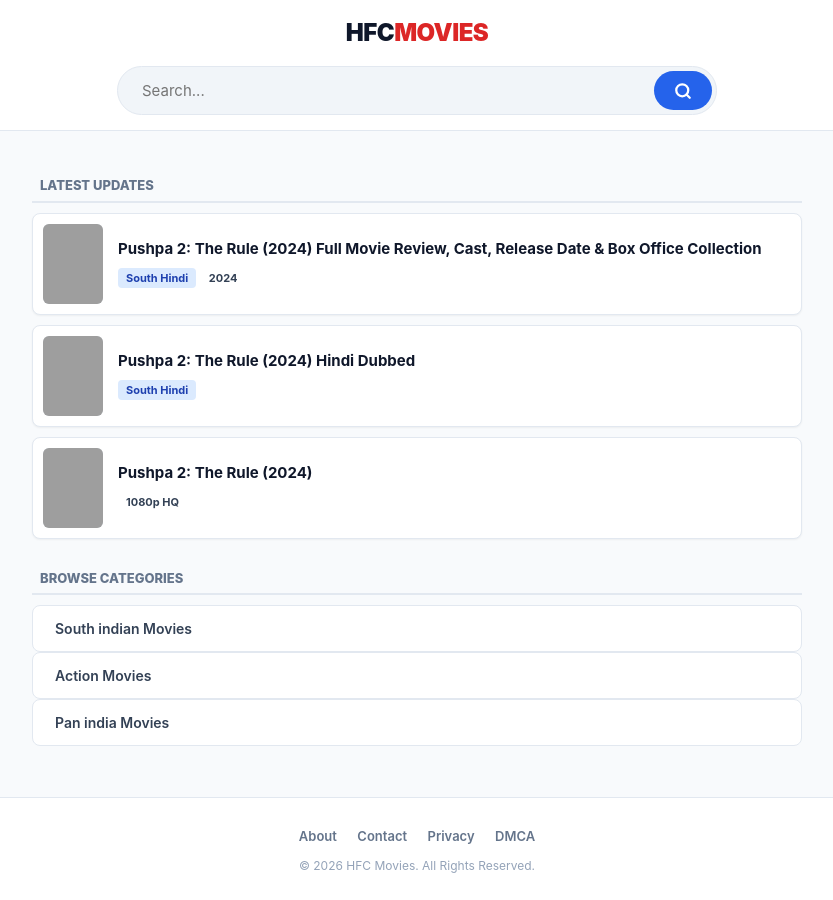
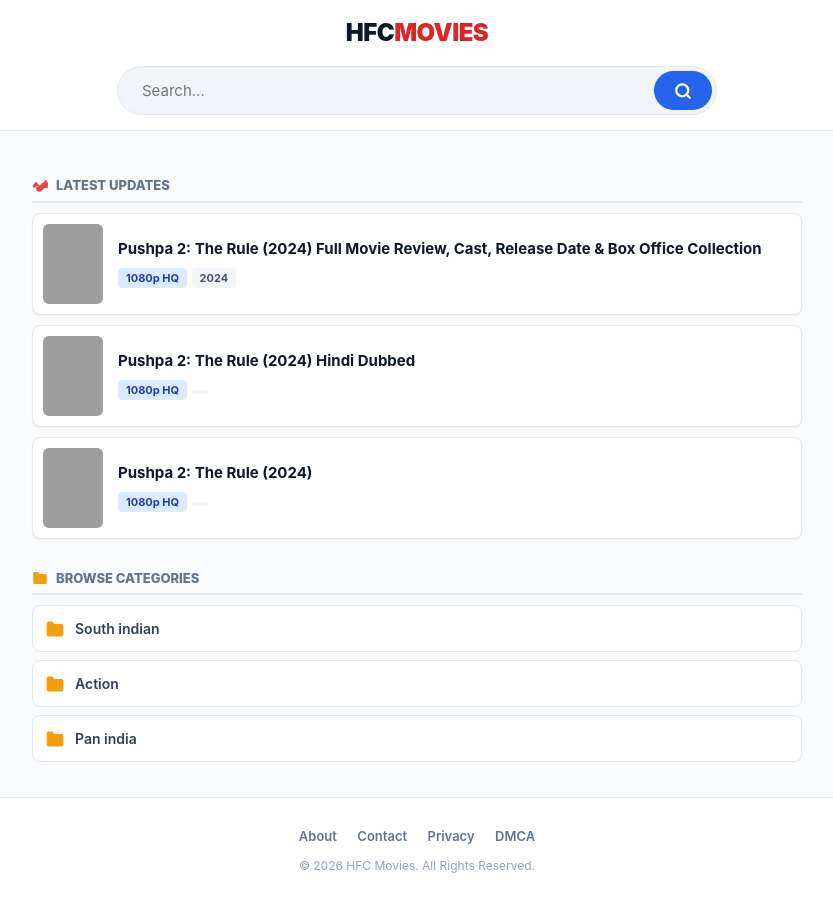
Before and after one commit to narpatprihar2004-boop/hfcmovies, a Jekyll site: the page built from index.html, in a window 1280 px wide, cut to the strip 0-900 px from the top of the page. Shown: the whole strip, without its empty margins (223-1056 px from the left). Built offline with Jekyll 4.4.1, drawn with Linux system fonts in a browser that asks for light colours; the list of posts is cut into pages by our own code; grey boxes are pictures that could not be loaded.

Commit message:
Update index.html

```diff
--- a/index.html
+++ b/index.html
@@ -3,31 +3,34 @@
 title: Home
 ---
 
-<div class="sec-head"><i class="fas fa-bolt" style="color:#eab308"></i> Latest Updates</div>
+<div class="sec-head">
+    <svg width="16" height="16" viewBox="0 0 24 24" fill="#ef4444" stroke="none"><path d="M8.5 14.5A2.5 2.5 0 0011 12c0-1.38-5-6.33-5-6.33S1 10.62 1 12a2.5 2.5 0 002.5 2.5c2.38 0 2.5-2.5 5-2.5zm10.5-9c-2.8 0-8 6.33-8 6.33S6 13.62 6 15a5.5 5.5 0 005.5 5.5c3.8 0 4.5-5.5 9-5.5a4.5 4.5 0 004.5-4.5c0-3.38-6-9-6-9z"/></svg>
+    Latest Updates
+</div>
 
 {% for post in paginator.posts %}
-<a href="{{ site.baseurl }}{{ post.url }}" class="movie-card" aria-label="{{ post.title }}">
-    <img src="{{ post.image }}" class="mc-img" alt="{{ post.title }} poster" loading="lazy" width="65" height="85">
+<a href="{{ site.baseurl }}{{ post.url }}" class="movie-card">
+    <img src="{{ post.image }}" class="mc-img" alt="poster" loading="lazy" width="60" height="80">
     <div class="mc-info">
         <h3 class="mc-title">{{ post.title }}</h3>
         <div>
-            {% if post.tags contains 'South' %}
-                <span class="pill p-qual" style="background:#dbeafe; color:#1e40af">South Hindi</span>
-            {% else %}
-                <span class="pill p-qual">{{ post.quality }}</span>
-            {% endif %}
-            <span class="pill p-year">{{ post.year }}</span>
+            <span class="pill p-blue">{{ post.quality }}</span>
+            <span class="pill p-gray">{{ post.year }}</span>
         </div>
     </div>
 </a>
 {% endfor %}
 
-<div class="sec-head" style="margin-top:30px;"><i class="fas fa-folder-open" style="color:#3b82f6"></i> Browse Categories</div>
+<div class="sec-head" style="margin-top:30px;">
+    <svg width="16" height="16" viewBox="0 0 24 24" fill="#f59e0b" stroke="none"><path d="M22 19a2 2 0 0 1-2 2H4a2 2 0 0 1-2-2V5a2 2 0 0 1 2-2h5l2 3h9a2 2 0 0 1 2 2z"></path></svg>
+    Browse Categories
+</div>
 
-<div class="folder-list">
+<div class="folder-grid">
     {% for category in site.categories %}
     <a href="{{ site.baseurl }}/category/{{ category | first | slugify }}/" class="folder-item">
-        <i class="fas fa-folder"></i> {{ category | first | capitalize }} Movies
+        <svg class="folder-icon" viewBox="0 0 24 24"><path d="M22 19a2 2 0 0 1-2 2H4a2 2 0 0 1-2-2V5a2 2 0 0 1 2-2h5l2 3h9a2 2 0 0 1 2 2z"></path></svg>
+        {{ category | first | capitalize }}
     </a>
     {% endfor %}
 </div>
```
